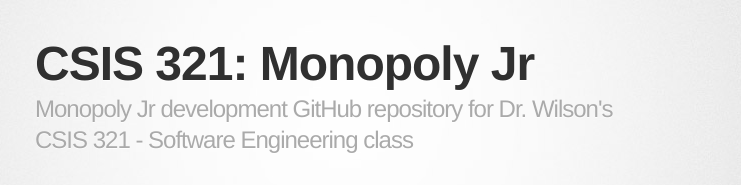
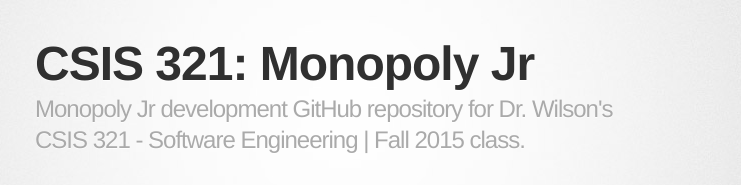
Before and after one commit to bwalcott12/monopolyjr, a plain HTML site: page index.html in a window 1280 px wide. Shown: the top 185 px of the page, without its empty margins (295-1036 px from the left). Drawn offline with Linux system fonts and the light colour scheme; a web font is replaced by a local one.

Commit message:
Update index.html

```diff
--- a/index.html
+++ b/index.html
@@ -19,7 +19,7 @@
 
         <header>
           <h1>CSIS 321: Monopoly Jr</h1>
-          <h2>Monopoly Jr development GitHub repository for Dr. Wilson&#39;s CSIS 321 - Software Engineering class</h2>
+          <h2>Monopoly Jr development GitHub repository for Dr. Wilson&#39;s CSIS 321 - Software Engineering | Fall 2015 class.</h2>
         </header>
 
         <section id="downloads" class="clearfix">
```
